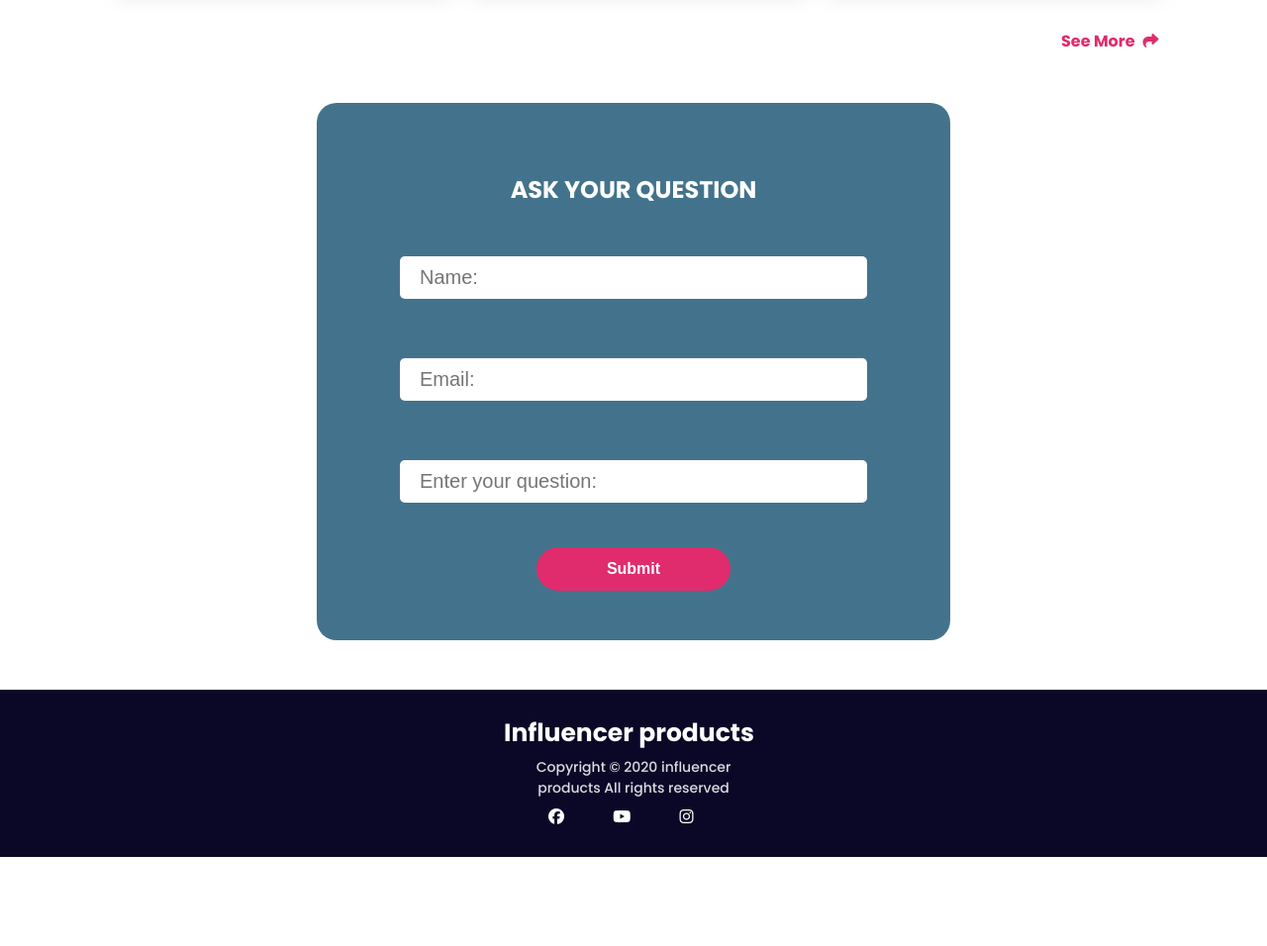
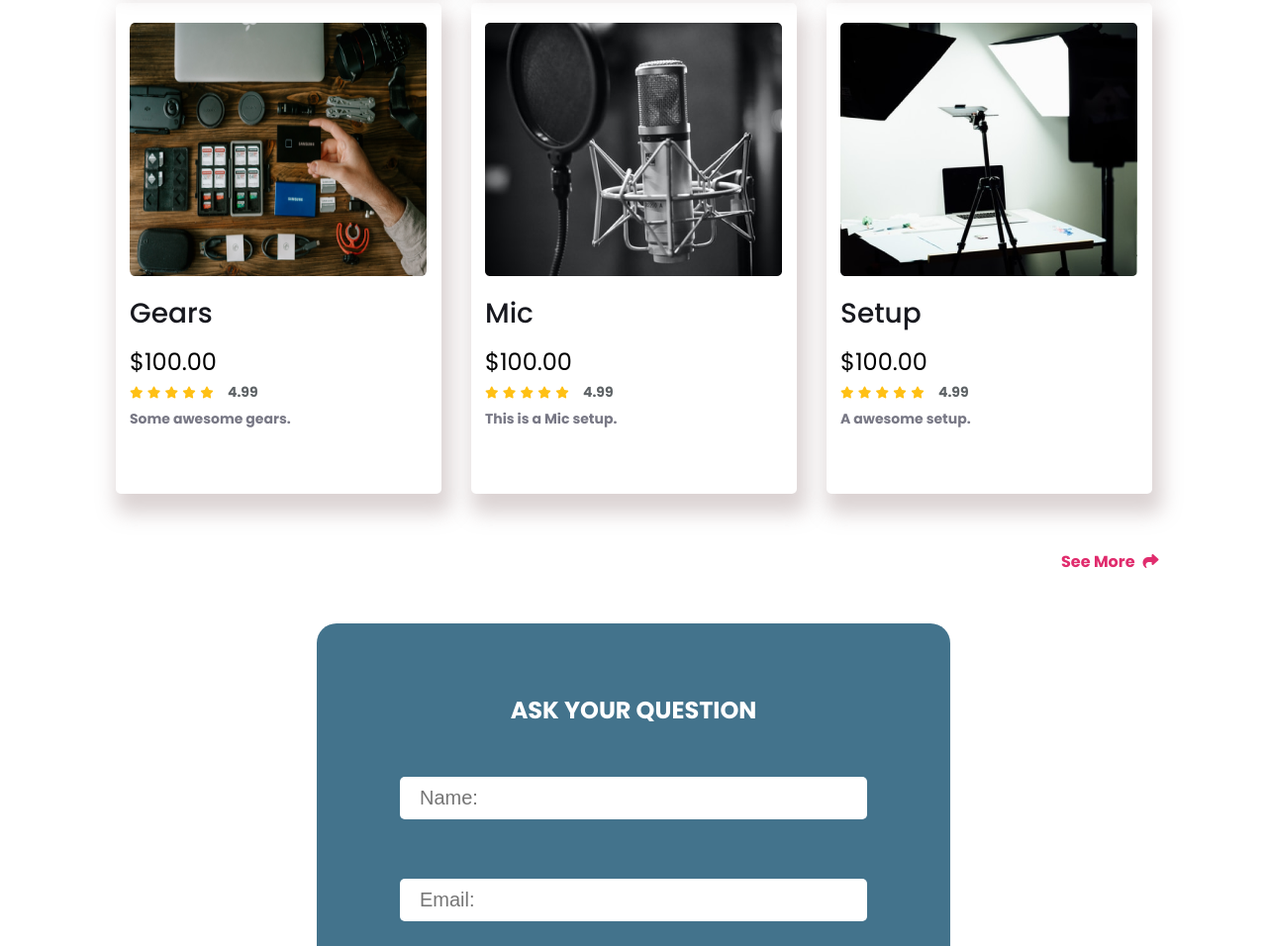
Before and after one commit to E-Shahriar/influencer-gears, a plain HTML site: page index.html in a window 1280 px wide. Shown: the part 1824-2780 px from the top of the page at 99% size. Before the commit the page ends 2690 px from the top, so only its background shows below. Drawn offline with Linux system fonts and the light colour scheme.

Commit message:
icon added

```diff
--- a/index.html
+++ b/index.html
@@ -57,7 +57,7 @@
                             <span>4.99</span>
                         </div>
                         <p>
-                            This is an action Camera
+                            This is an action Camera.
                         </p>
                     </div>
                 </div>
@@ -80,7 +80,7 @@
                             <span>4.99</span>
                         </div>
                         <p>
-                            Two high quality Airbuds
+                            Two high quality Airbuds.
                         </p>
                     </div>
                 </div>
@@ -103,7 +103,7 @@
                             <span>4.99</span>
                         </div>
                         <p>
-                            This is a DSLR Camera
+                            This is a DSLR Camera.
                         </p>
                     </div>
                 </div>
@@ -149,7 +149,7 @@
                             <span>4.99</span>
                         </div>
                         <p>
-                            This is a Tripod
+                            This is a Tripod.
                         </p>
                     </div>
                 </div>
@@ -172,6 +172,75 @@
                         </div>
                         <p>
                             Some LED Lights
+                        </p>
+                    </div>
+                </div>
+
+                <div class="product">
+                    <div class="product-img">
+                        <img src="images/gear.png" alt="">
+                    </div>
+                    <div class="product-details">
+                        <h2 class="product-name">
+                            Gears
+                        </h2>
+                        <div class="product-price">$100.00</div>
+                        <div class="product-rating">
+                            <i class="fas fa-star"></i>
+                            <i class="fas fa-star"></i>
+                            <i class="fas fa-star"></i>
+                            <i class="fas fa-star"></i>
+                            <i class="fas fa-star"></i>
+                            <span>4.99</span>
+                        </div>
+                        <p>
+                            Some awesome gears.
+                        </p>
+                    </div>
+                </div>
+
+                <div class="product">
+                    <div class="product-img">
+                        <img src="images/mic.png" alt="">
+                    </div>
+                    <div class="product-details">
+                        <h2 class="product-name">
+                            Mic
+                        </h2>
+                        <div class="product-price">$100.00</div>
+                        <div class="product-rating">
+                            <i class="fas fa-star"></i>
+                            <i class="fas fa-star"></i>
+                            <i class="fas fa-star"></i>
+                            <i class="fas fa-star"></i>
+                            <i class="fas fa-star"></i>
+                            <span>4.99</span>
+                        </div>
+                        <p>
+                            This is a Mic setup.
+                        </p>
+                    </div>
+                </div>
+
+                <div class="product">
+                    <div class="product-img">
+                        <img src="images/setup.png" alt="">
+                    </div>
+                    <div class="product-details">
+                        <h2 class="product-name">
+                            Setup
+                        </h2>
+                        <div class="product-price">$100.00</div>
+                        <div class="product-rating">
+                            <i class="fas fa-star"></i>
+                            <i class="fas fa-star"></i>
+                            <i class="fas fa-star"></i>
+                            <i class="fas fa-star"></i>
+                            <i class="fas fa-star"></i>
+                            <span>4.99</span>
+                        </div>
+                        <p>
+                            A awesome setup.
                         </p>
                     </div>
                 </div>
@@ -201,10 +270,10 @@
                 Copyright © 2020 influencer products All rights reserved
             </div>
             <div class="icons">
-                <i class="fab fa-facebook"></i>
-                <i class="fab fa-youtube"></i>
-                <i class="fab fa-instagram"></i>
-            </div>
+                <a href="#"><i class="fab fa-facebook"></i></a>
+                <a href="#"><i class="fab fa-youtube"></i></a>
+                <a href="#"><i class="fab fa-instagram"></i></a>
+                <a href="#"><i class="fab fa-twitter"></i></a>
         </div>
     </footer>
 </body>
--- a/style.css
+++ b/style.css
@@ -187,7 +187,7 @@ footer .details {
     width: 262px;
     height: 139px;
     color: #fff;
-    margin: 00px 0 30px 0;
+    margin: 20px 0 50px 0;
 }
 .details h3 {
     font-size: 25px;
@@ -200,9 +200,16 @@ footer .details {
     font-size: 14px;
     text-align: center;
 }
+.icons {
+    margin-left: 25px;
+}
+.icons a {
+    text-decoration: none;
+    color: #fff;
+}
 .icons .fab {
-    margin-left: 45px;
-    font-size: 16px;
+    margin-left: 15px;
+    font-size: 30px;
     margin-top: 10px;
 }
 
```
